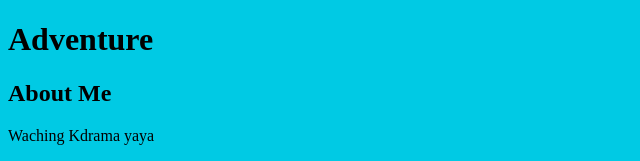
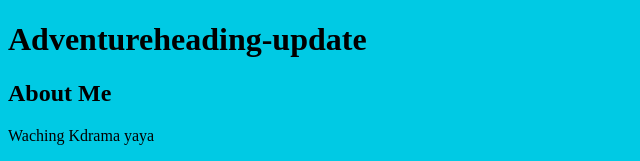
Before and after one commit to zsouahi/udacity_course, a plain HTML site: page index.html in a window 1280 px wide. Shown: the top 161 px of the page, without its empty margins (0-640 px from the left). Drawn offline with Linux system fonts and the light colour scheme.

Commit message:
added heading-updated heading

```diff
--- a/index.html
+++ b/index.html
@@ -10,7 +10,7 @@
 <body>
 
     <header>
-        <h1>Adventure</h1>
+        <h1>Adventureheading-update</h1>
     </header>
 
     <div class="container">
```
